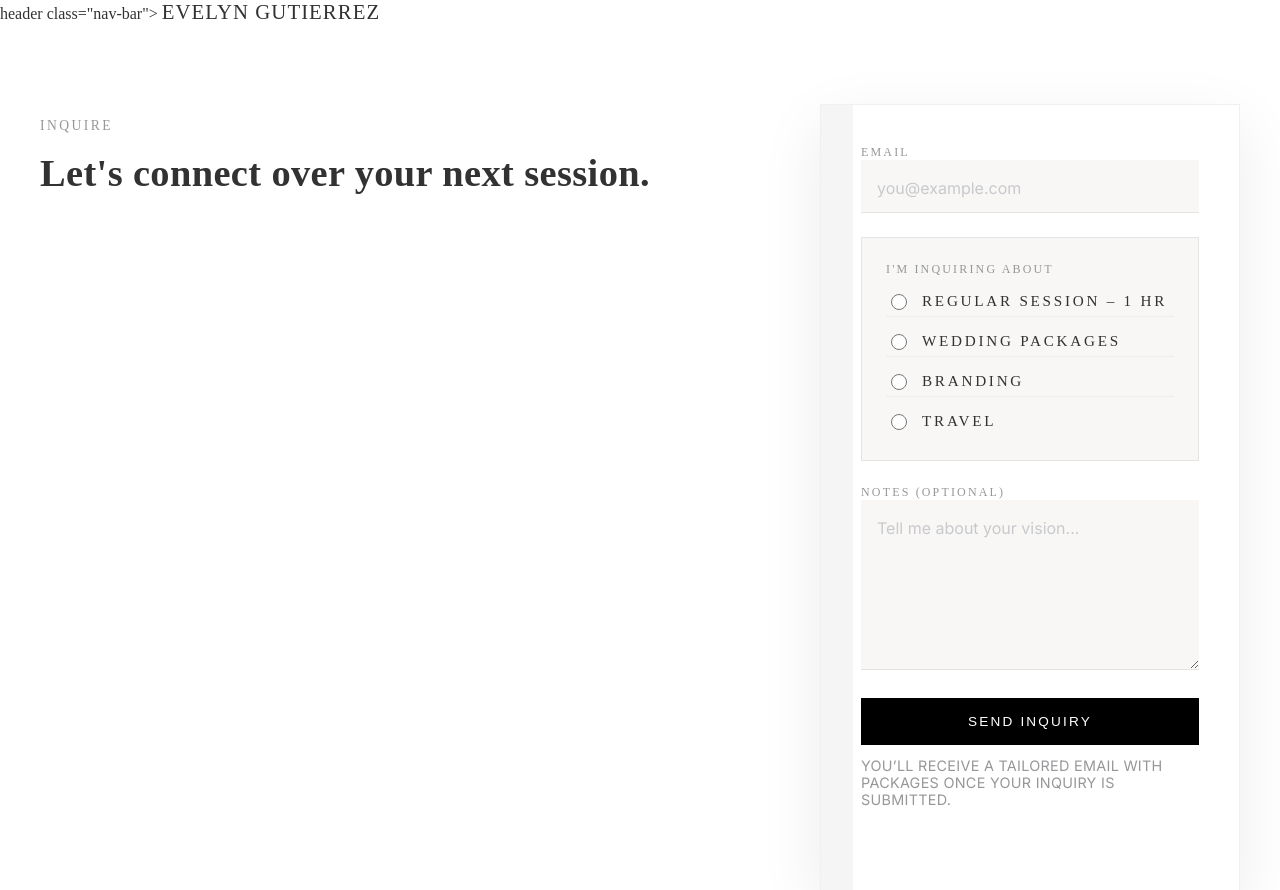
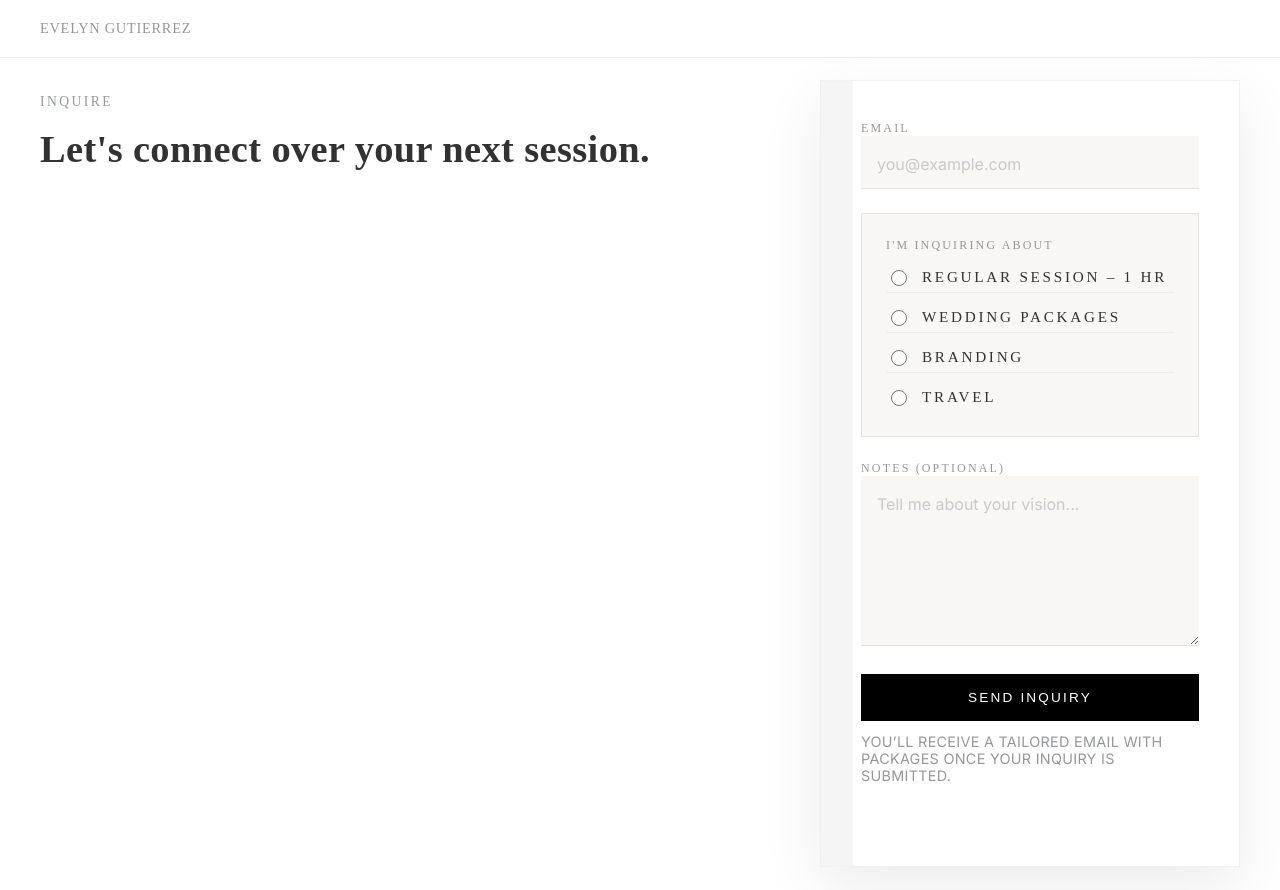
Before and after one commit to eviegut-cell/evelyngutierrez, a website: page contact.html in a window 1280 px wide. Shown: the top 890 px of the page. Drawn offline with Linux system fonts and the light colour scheme.

Commit message:
fixing header

```diff
--- a/contact.html
+++ b/contact.html
@@ -10,7 +10,7 @@
   <link rel="stylesheet" href="styles.css" />
 </head>
 <body>
-header class="nav-bar">
+<header class="nav-bar">
   <a class="brand" href="index.html">Evelyn Gutierrez</a>
 </header>
 <main>
```
